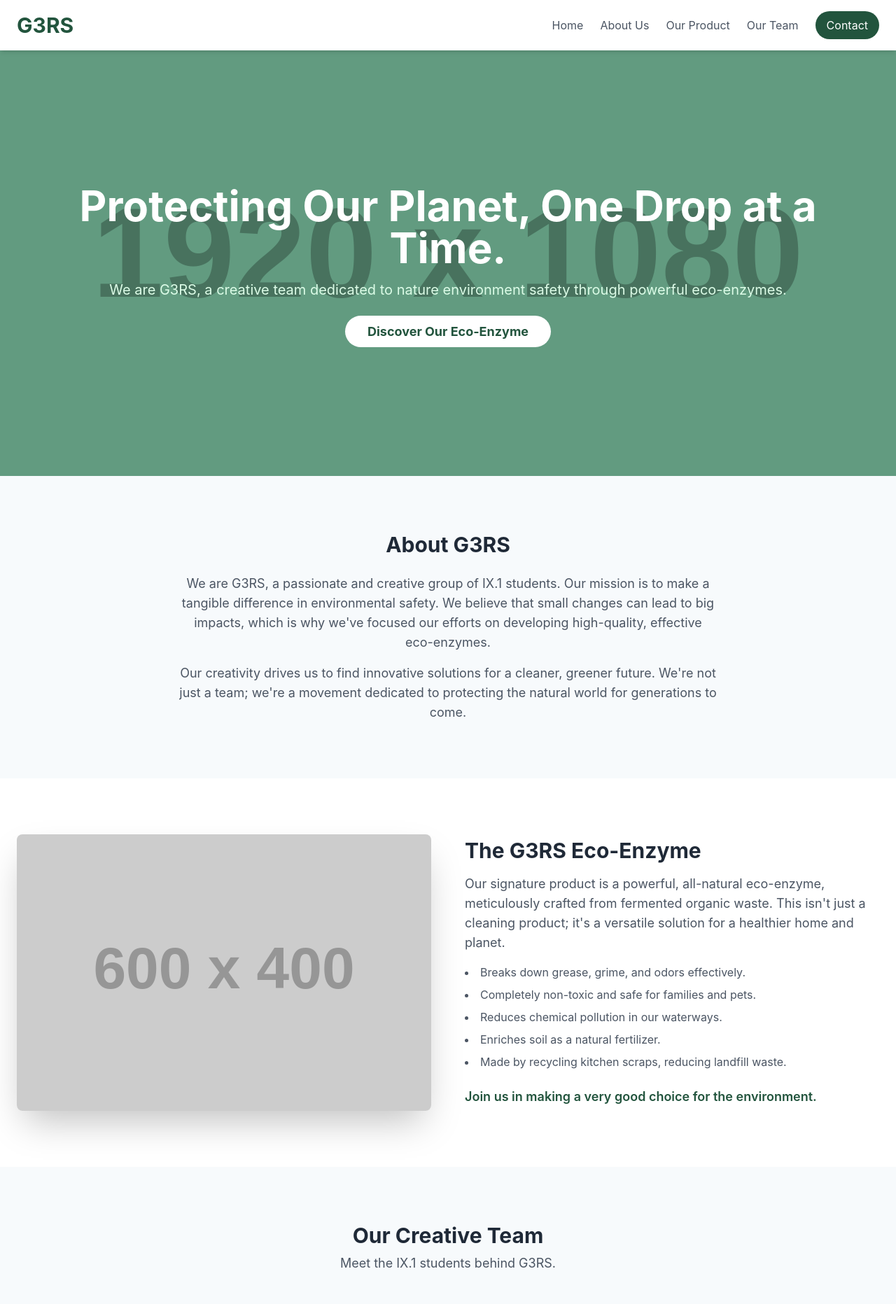
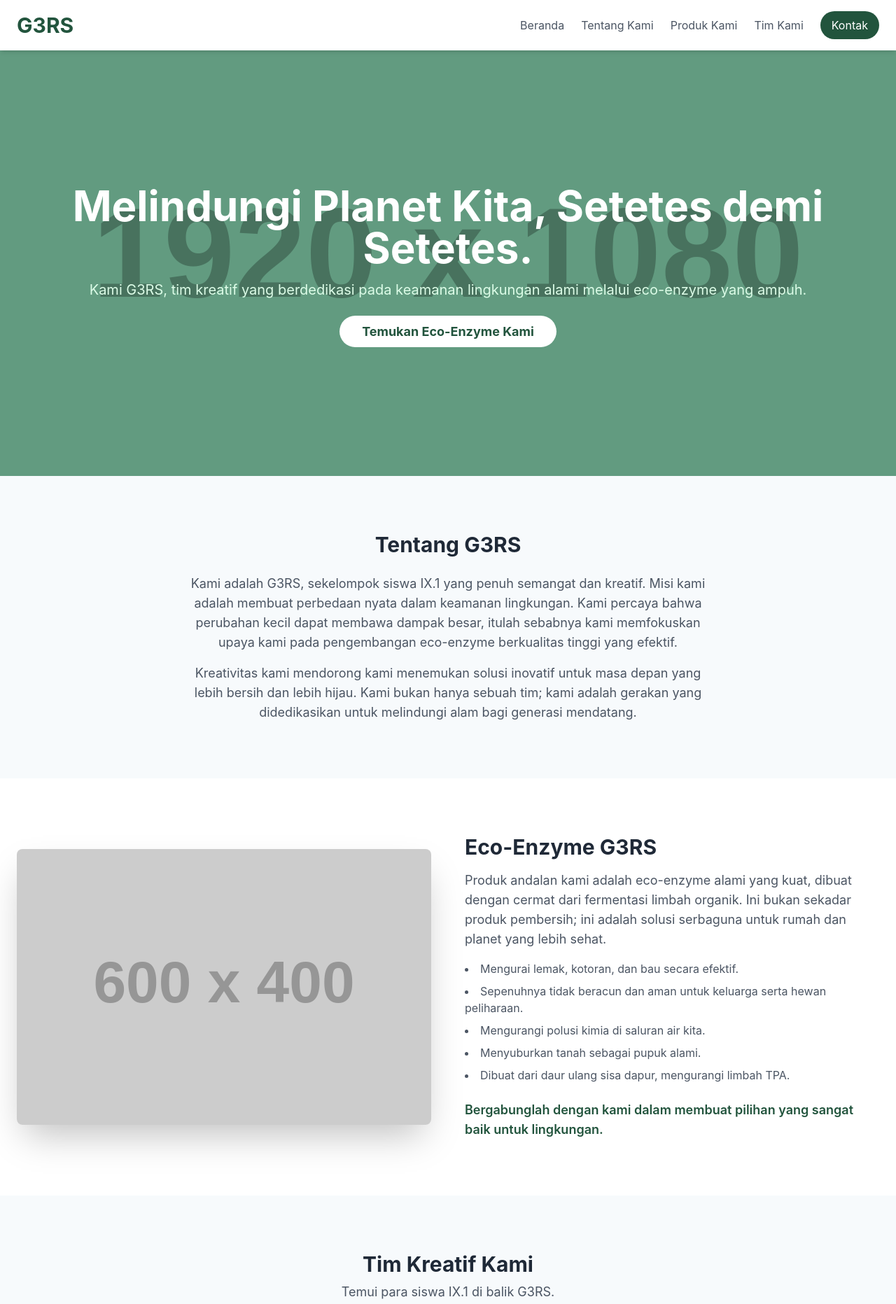
Before and after one commit to exvhoria/G3RS, a plain HTML site: page index.html in a window 1280 px wide. Shown: the top 1863 px of the page at 70% size. Drawn offline with nearby package versions, Linux system fonts and the light colour scheme; placeholder pictures from the web are drawn by us.

Commit message:
Update index.html

```diff
--- a/index.html
+++ b/index.html
@@ -1,9 +1,9 @@
 <!DOCTYPE html>
-<html lang="en" class="scroll-smooth">
+<html lang="id" class="scroll-smooth">
 <head>
     <meta charset="UTF-8">
     <meta name="viewport" content="width=device-width, initial-scale=1.0">
-    <title>G3RS - Nature Environment Safety</title>
+    <title>G3RS - Keamanan Lingkungan Alami</title>
     <!-- Tailwind CSS CDN -->
     <script src="https://cdn.tailwindcss.com"></script>
     <!-- Alpine.js for mobile menu interactivity -->
@@ -60,21 +60,21 @@
 
             <!-- Desktop Navigation -->
             <div class="hidden md:flex space-x-6 items-center">
-                <a href="#home" class="text-gray-600 hover:text-brand-light-green transition duration-300">Home</a>
-                <a href="#about" class="text-gray-600 hover:text-brand-light-green transition duration-300">About Us</a>
-                <a href="#product" class="text-gray-600 hover:text-brand-light-green transition duration-300">Our Product</a>
-                <a href="#team" class="text-gray-600 hover:text-brand-light-green transition duration-300">Our Team</a>
-                <a href="#contact" class="bg-brand-green text-white px-4 py-2 rounded-full hover:bg-green-800 transition duration-300">Contact</a>
+                <a href="#home" class="text-gray-600 hover:text-brand-light-green transition duration-300">Beranda</a>
+                <a href="#about" class="text-gray-600 hover:text-brand-light-green transition duration-300">Tentang Kami</a>
+                <a href="#product" class="text-gray-600 hover:text-brand-light-green transition duration-300">Produk Kami</a>
+                <a href="#team" class="text-gray-600 hover:text-brand-light-green transition duration-300">Tim Kami</a>
+                <a href="#contact" class="bg-brand-green text-white px-4 py-2 rounded-full hover:bg-green-800 transition duration-300">Kontak</a>
             </div>
         </nav>
 
         <!-- Mobile Menu -->
         <div :class="{'block': open, 'hidden': !open}" class="md:hidden bg-white shadow-lg">
-            <a href="#home" @click="open = false" class="block px-6 py-3 text-gray-600 hover:bg-brand-gray">Home</a>
-            <a href="#about" @click="open = false" class="block px-6 py-3 text-gray-600 hover:bg-brand-gray">About Us</a>
-            <a href="#product" @click="open = false" class="block px-6 py-3 text-gray-600 hover:bg-brand-gray">Our Product</a>
-            <a href="#team" @click="open = false" class="block px-6 py-3 text-gray-600 hover:bg-brand-gray">Our Team</a>
-            <a href="#contact" @click="open = false" class="block px-6 py-3 text-white bg-brand-green hover:bg-green-800">Contact</a>
+            <a href="#home" @click="open = false" class="block px-6 py-3 text-gray-600 hover:bg-brand-gray">Beranda</a>
+            <a href="#about" @click="open = false" class="block px-6 py-3 text-gray-600 hover:bg-brand-gray">Tentang Kami</a>
+            <a href="#product" @click="open = false" class="block px-6 py-3 text-gray-600 hover:bg-brand-gray">Produk Kami</a>
+            <a href="#team" @click="open = false" class="block px-6 py-3 text-gray-600 hover:bg-brand-gray">Tim Kami</a>
+            <a href="#contact" @click="open = false" class="block px-6 py-3 text-white bg-brand-green hover:bg-green-800">Kontak</a>
         </div>
     </header>
 
@@ -82,24 +82,24 @@
         <!-- Hero Section -->
         <section id="home" class="relative bg-brand-green text-white" style="background-image: url('https://placehold.co/1920x1080/22543d/ffffff?text=G3RS&font=inter'); background-size: cover; background-position: center; background-blend-mode: overlay; background-color: rgba(34, 84, 61, 0.7);">
             <div class="container mx-auto px-6 py-32 md:py-48 text-center">
-                <h1 class="text-4xl md:text-6xl font-bold leading-tight mb-4">Protecting Our Planet, One Drop at a Time.</h1>
-                <p class="text-lg md:text-xl text-green-100 mb-8">We are G3RS, a creative team dedicated to nature environment safety through powerful eco-enzymes.</p>
-                <a href="#product" class="bg-white text-brand-green font-bold px-8 py-3 rounded-full text-lg hover:bg-gray-200 transition duration-300">Discover Our Eco-Enzyme</a>
+                <h1 class="text-4xl md:text-6xl font-bold leading-tight mb-4">Melindungi Planet Kita, Setetes demi Setetes.</h1>
+                <p class="text-lg md:text-xl text-green-100 mb-8">Kami G3RS, tim kreatif yang berdedikasi pada keamanan lingkungan alami melalui eco-enzyme yang ampuh.</p>
+                <a href="#product" class="bg-white text-brand-green font-bold px-8 py-3 rounded-full text-lg hover:bg-gray-200 transition duration-300">Temukan Eco-Enzyme Kami</a>
             </div>
             <!-- Placeholder for a real nature image -->
-            <img src="https://placehold.co/1920x1080/22543d/ffffff?text=G3RS" alt="Nature background" class="hidden" onerror="this.style.display='none'">
+            <img src="https://placehold.co/1920x1080/22543d/ffffff?text=G3RS" alt="Latar belakang alam" class="hidden" onerror="this.style.display='none'">
         </section>
 
         <!-- About Us Section -->
         <section id="about" class="py-20 bg-brand-gray">
             <div class="container mx-auto px-6 text-center">
-                <h2 class="text-3xl font-bold text-gray-800 mb-6">About G3RS</h2>
+                <h2 class="text-3xl font-bold text-gray-800 mb-6">Tentang G3RS</h2>
                 <div class="max-w-3xl mx-auto">
                     <p class="text-gray-600 text-lg mb-4">
-                        We are G3RS, a passionate and creative group of IX.1 students. Our mission is to make a tangible difference in environmental safety. We believe that small changes can lead to big impacts, which is why we've focused our efforts on developing high-quality, effective eco-enzymes.
+                        Kami adalah G3RS, sekelompok siswa IX.1 yang penuh semangat dan kreatif. Misi kami adalah membuat perbedaan nyata dalam keamanan lingkungan. Kami percaya bahwa perubahan kecil dapat membawa dampak besar, itulah sebabnya kami memfokuskan upaya kami pada pengembangan eco-enzyme berkualitas tinggi yang efektif.
                     </p>
                     <p class="text-gray-600 text-lg">
-                        Our creativity drives us to find innovative solutions for a cleaner, greener future. We're not just a team; we're a movement dedicated to protecting the natural world for generations to come.
+                        Kreativitas kami mendorong kami menemukan solusi inovatif untuk masa depan yang lebih bersih dan lebih hijau. Kami bukan hanya sebuah tim; kami adalah gerakan yang didedikasikan untuk melindungi alam bagi generasi mendatang.
                     </p>
                 </div>
             </div>
@@ -111,23 +111,23 @@
                 <div class="flex flex-col md:flex-row items-center gap-12">
                     <!-- Product Image Placeholder -->
                     <div class="md:w-1/2">
-                        <img src="https://placehold.co/600x400/48bb78/ffffff?text=Our+Eco-Enzyme&font=inter" alt="Bottle of G3RS Eco-Enzyme" class="rounded-lg shadow-2xl w-full h-auto object-cover">
+                        <img src="https://placehold.co/600x400/48bb78/ffffff?text=Eco-Enzyme+Kami&font=inter" alt="Botol Eco-Enzyme G3RS" class="rounded-lg shadow-2xl w-full h-auto object-cover">
                     </div>
                     <!-- Product Description -->
                     <div class="md:w-1/2">
-                        <h2 class="text-3xl font-bold text-gray-800 mb-4">The G3RS Eco-Enzyme</h2>
+                        <h2 class="text-3xl font-bold text-gray-800 mb-4">Eco-Enzyme G3RS</h2>
                         <p class="text-gray-600 text-lg mb-4">
-                            Our signature product is a powerful, all-natural eco-enzyme, meticulously crafted from fermented organic waste. This isn't just a cleaning product; it's a versatile solution for a healthier home and planet.
+                            Produk andalan kami adalah eco-enzyme alami yang kuat, dibuat dengan cermat dari fermentasi limbah organik. Ini bukan sekadar produk pembersih; ini adalah solusi serbaguna untuk rumah dan planet yang lebih sehat.
                         </p>
                         <ul class="list-disc list-inside text-gray-600 space-y-2 mb-6">
-                            <li>Breaks down grease, grime, and odors effectively.</li>
-                            <li>Completely non-toxic and safe for families and pets.</li>
-                            <li>Reduces chemical pollution in our waterways.</li>
-                            <li>Enriches soil as a natural fertilizer.</li>
-                            <li>Made by recycling kitchen scraps, reducing landfill waste.</li>
+                            <li>Mengurai lemak, kotoran, dan bau secara efektif.</li>
+                            <li>Sepenuhnya tidak beracun dan aman untuk keluarga serta hewan peliharaan.</li>
+                            <li>Mengurangi polusi kimia di saluran air kita.</li>
+                            <li>Menyuburkan tanah sebagai pupuk alami.</li>
+                            <li>Dibuat dari daur ulang sisa dapur, mengurangi limbah TPA.</li>
                         </ul>
                         <p class="text-lg font-semibold text-brand-green">
-                            Join us in making a very good choice for the environment.
+                            Bergabunglah dengan kami dalam membuat pilihan yang sangat baik untuk lingkungan.
                         </p>
                     </div>
                 </div>
@@ -137,44 +137,44 @@
         <!-- Our Team Section -->
         <section id="team" class="py-20 bg-brand-gray">
             <div class="container mx-auto px-6 text-center">
-                <h2 class="text-3xl font-bold text-gray-800 mb-2">Our Creative Team</h2>
-                <p class="text-gray-600 text-lg mb-12">Meet the IX.1 students behind G3RS.</p>
+                <h2 class="text-3xl font-bold text-gray-800 mb-2">Tim Kreatif Kami</h2>
+                <p class="text-gray-600 text-lg mb-12">Temui para siswa IX.1 di balik G3RS.</p>
                 <div class="grid grid-cols-1 sm:grid-cols-2 md:grid-cols-3 gap-8">
                     <!-- Team Member Card -->
                     <div class="bg-white p-6 rounded-lg shadow-lg">
                         <img src="https://placehold.co/200x200/e2e8f0/333333?text=HHN&font=inter" alt="Hafidz Husein N." class="w-32 h-32 rounded-full mx-auto mb-4 border-4 border-brand-light-green">
                         <h3 class="text-xl font-semibold text-gray-800">Hafidz Husein N.</h3>
-                        <p class="text-gray-500">Team Member</p>
+                        <p class="text-gray-500">Ketua Tim</p>
                     </div>
                     <!-- Team Member Card -->
                     <div class="bg-white p-6 rounded-lg shadow-lg">
                         <img src="https://placehold.co/200x200/e2e8f0/333333?text=NK&font=inter" alt="Nabila K." class="w-32 h-32 rounded-full mx-auto mb-4 border-4 border-brand-light-green">
                         <h3 class="text-xl font-semibold text-gray-800">Nabila K.</h3>
-                        <p class="text-gray-500">Team Member</p>
+                        <p class="text-gray-500">Anggota Tim</p>
                     </div>
                     <!-- Team Member Card -->
                     <div class="bg-white p-6 rounded-lg shadow-lg">
                         <img src="https://placehold.co/200x200/e2e8f0/333333?text=KAZ&font=inter" alt="Khairani A.Z" class="w-32 h-32 rounded-full mx-auto mb-4 border-4 border-brand-light-green">
                         <h3 class="text-xl font-semibold text-gray-800">Khairani A.Z</h3>
-                        <p class="text-gray-500">Team Member</p>
+                        <p class="text-gray-500">Anggota Tim</p>
                     </div>
                     <!-- Team Member Card -->
                     <div class="bg-white p-6 rounded-lg shadow-lg">
                         <img src="https://placehold.co/200x200/e2e8f0/333333?text=AMU&font=inter" alt="Angel Marsita U." class="w-32 h-32 rounded-full mx-auto mb-4 border-4 border-brand-light-green">
                         <h3 class="text-xl font-semibold text-gray-800">Angel Marsita U.</h3>
-                        <p class="text-gray-500">Team Member</p>
+                        <p class="text-gray-500">Anggota Tim</p>
                     </div>
                     <!-- Team Member Card -->
                     <div class="bg-white p-6 rounded-lg shadow-lg">
                         <img src="https://placehold.co/200x200/e2e8f0/333333?text=SHAA&font=inter" alt="Salim Husein A.A" class="w-32 h-32 rounded-full mx-auto mb-4 border-4 border-brand-light-green">
                         <h3 class="text-xl font-semibold text-gray-800">Salim Husein A.A</h3>
-                        <p class="text-gray-500">Team Member</s_p>
+                        <p class="text-gray-500">Anggota Tim</p>
                     </div>
                     <!-- Team Member Card -->
                     <div class="bg-white p-6 rounded-lg shadow-lg">
                         <img src="https://placehold.co/200x200/e2e8f0/333333?text=GAG&font=inter" alt="Geovanee A.G" class="w-32 h-32 rounded-full mx-auto mb-4 border-4 border-brand-light-green">
                         <h3 class="text-xl font-semibold text-gray-800">Geovanee A.G</h3>
-                        <p class="text-gray-500">Team Member</p>
+                        <p class="text-gray-500">Anggota Tim</p>
                     </div>
                 </div>
             </div>
@@ -183,12 +183,12 @@
         <!-- Contact Section -->
         <section id="contact" class="py-20 bg-brand-green text-white">
             <div class="container mx-auto px-6 text-center">
-                <h2 class="text-3xl font-bold mb-4">Get in Touch</h2>
-                <p class="text-lg text-green-100 mb-8">Have questions about our eco-enzyme or want to collaborate? Reach out!</p>
+                <h2 class="text-3xl font-bold mb-4">Hubungi Kami</h2>
+                <p class="text-lg text-green-100 mb-8">Punya pertanyaan tentang eco-enzyme kami atau ingin berkolaborasi? Hubungi kami!</p>
                 <a href="mailto:info@g3rs.example.com" class="bg-white text-brand-green font-bold px-8 py-3 rounded-full text-lg hover:bg-gray-200 transition duration-300">
-                    Email Us
+                    Email Kami
                 </a>
-                <p class="text-sm text-green-200 mt-4">(info@g3rs.example.com)</p>
+                <p class="text-sm text-green-200 mt-4">(g3rsnineone@gmail.com)</p>
             </div>
         </section>
     </main>
@@ -196,8 +196,8 @@
     <!-- Footer -->
     <footer class="bg-gray-800 text-gray-400 py-8">
         <div class="container mx-auto px-6 text-center">
-            <p>&copy; 2025 G3RS. All rights reserved.</p>
-            <p class="text-sm">A Creative Project by the Students of IX.1</p>
+            <p>&copy; 2025 G3RS. Hak cipta dilindungi.</p>
+            <p class="text-sm">Sebuah Proyek Kreatif oleh Siswa-Siswi IX.1</p>
         </div>
     </footer>
 
```
